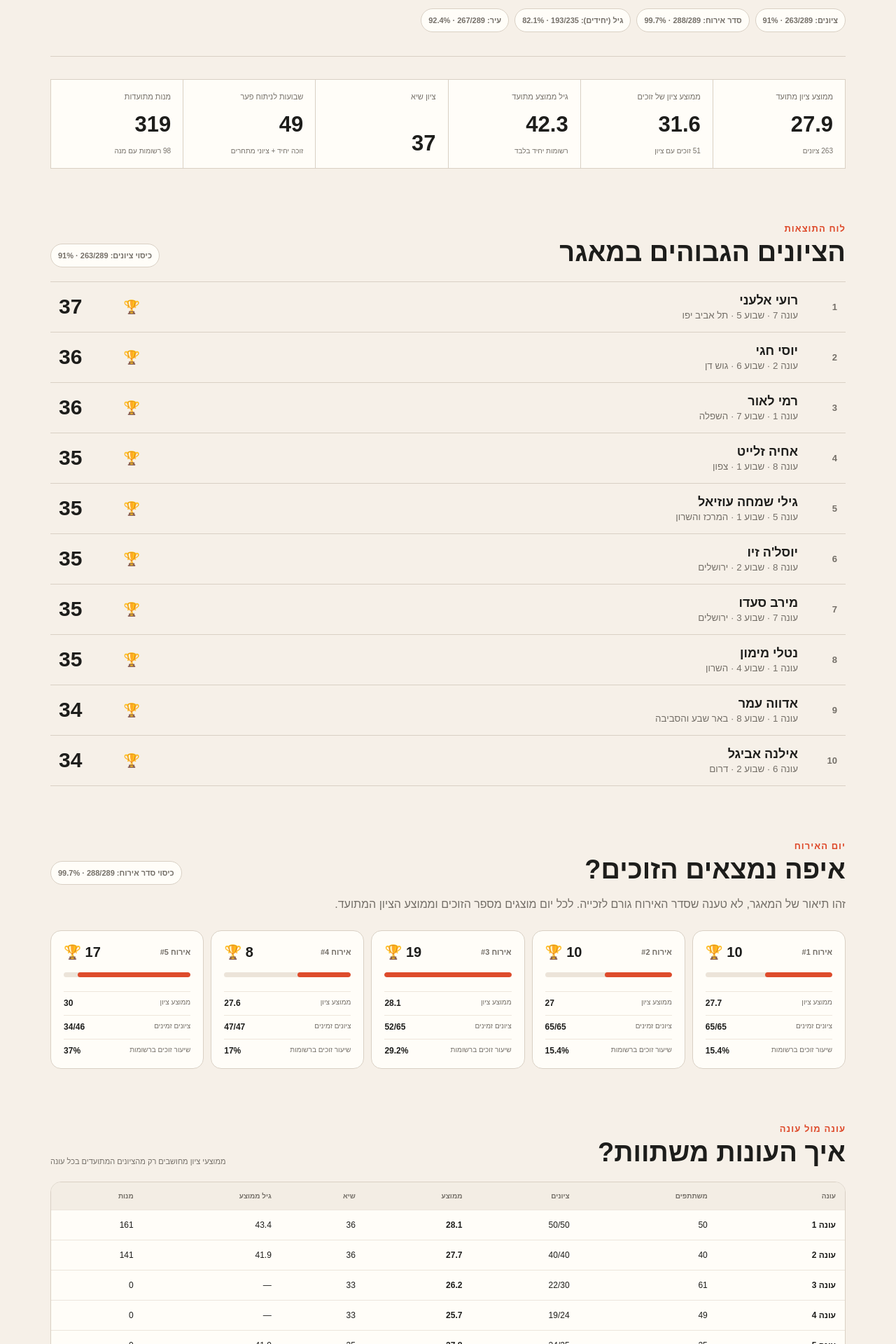
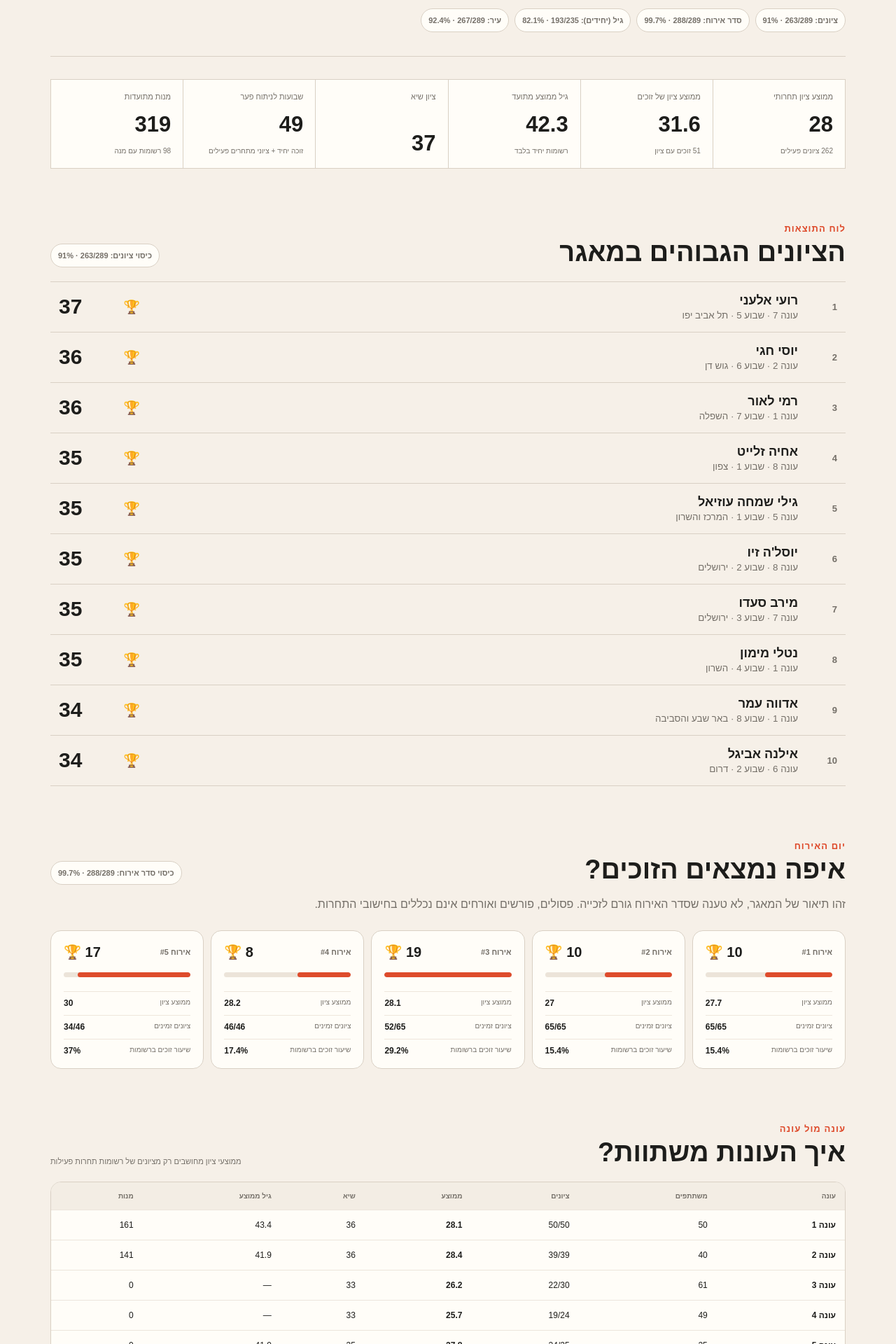
Before and after one commit to yossi-weinberger/come-dine-stats, a Next.js app: page /stats in a window 1280 px wide. Shown: the part 480-2400 px from the top of the page at 70% size. Built offline with nearby package versions, Linux system fonts and the light colour scheme.

Commit message:
apply competition state semantics to public stats

```diff
--- a/app/stats/page.tsx
+++ b/app/stats/page.tsx
@@ -3,6 +3,7 @@ import Link from 'next/link'
 import coverageJson from '@/data/reports/coverage.json'
 import { SiteFooter } from '@/components/site-footer'
 import { contestants } from '@/lib/data'
+import { competitionEntries, knownScores, scoreEntries } from '@/lib/competition'
 import type { Contestant } from '@/lib/types'
 
 export const metadata: Metadata = {
@@ -58,14 +59,6 @@ function percent(count: number, total: number) {
   return total ? Math.round((count / total) * 1000) / 10 : 0
 }
 
-function scoreEntries(items = contestants) {
-  return items.filter((entry) => typeof entry.score === 'number')
-}
-
-function knownScores(items = contestants) {
-  return scoreEntries(items).map((entry) => entry.score as number)
-}
-
 function barWidth(value: number, max: number) {
   if (!max) return 0
   return Math.max(3, Math.round((value / max) * 100))
@@ -99,9 +92,10 @@ const cityCoverage = coverage.overall.fieldCoverage.city
 const hostingCoverage = coverage.overall.fieldCoverage.hostingOrder
 
 export default function StatsPage() {
-  const scored = scoreEntries()
-  const scores = knownScores()
-  const scoredWinners = contestants.filter((entry) => entry.winner && typeof entry.score === 'number')
+  const activeEntries = competitionEntries(contestants)
+  const scored = scoreEntries(contestants)
+  const scores = knownScores(contestants)
+  const scoredWinners = activeEntries.filter((entry) => entry.winner && typeof entry.score === 'number')
   const winnerScores = scoredWinners.map((entry) => entry.score as number)
   const individualAges = contestants
     .filter((entry) => entry.entryType !== 'couple' && typeof entry.age === 'number')
@@ -112,8 +106,8 @@ export default function StatsPage() {
     .slice(0, 10)
 
   const hostingRows = [1, 2, 3, 4, 5].map((order) => {
-    const entries = contestants.filter((entry) => entry.hostingOrder === order)
-    const withScore = entries.filter((entry) => typeof entry.score === 'number')
+    const entries = activeEntries.filter((entry) => entry.hostingOrder === order)
+    const withScore = scoreEntries(entries)
     const winners = entries.filter((entry) => entry.winner)
     return {
       order,
@@ -129,6 +123,7 @@ export default function StatsPage() {
   const seasons = [...new Set(contestants.map((entry) => entry.season))].sort((a, b) => a - b)
   const seasonRows = seasons.map((season) => {
     const entries = contestants.filter((entry) => entry.season === season)
+    const activeSeasonEntries = competitionEntries(entries)
     const seasonScores = knownScores(entries)
     const ages = entries
       .filter((entry) => entry.entryType !== 'couple' && typeof entry.age === 'number')
@@ -136,11 +131,12 @@ export default function StatsPage() {
     return {
       season,
       entries: entries.length,
+      activeEntries: activeSeasonEntries.length,
       participants: entries.reduce((sum, entry) => sum + (entry.members?.length || 1), 0),
       scoreCount: seasonScores.length,
       averageScore: average(seasonScores),
       topScore: seasonScores.length ? Math.max(...seasonScores) : null,
-      winners: entries.filter((entry) => entry.winner).length,
+      winners: activeSeasonEntries.filter((entry) => entry.winner).length,
       averageAge: average(ages),
       dishes: entries.reduce((sum, entry) => sum + entry.dishes.length, 0),
     }
@@ -154,7 +150,8 @@ export default function StatsPage() {
   }
 
   const margins: WeekResult[] = []
-  for (const entries of weeks.values()) {
+  for (const weekEntries of weeks.values()) {
+    const entries = competitionEntries(weekEntries)
     const winners = entries.filter((entry) => entry.winner && typeof entry.score === 'number')
     const others = entries
       .filter((entry) => !entry.winner && typeof entry.score === 'number')
@@ -200,6 +197,7 @@ export default function StatsPage() {
   const maxCity = Math.max(...topCities.map((row) => row.count), 1)
 
   const menuCoverage = coverage.overall.menuCoverage
+  const exceptionalEntries = contestants.length - activeEntries.length
 
   return (
     <main className="statsPage">
@@ -225,11 +223,11 @@ export default function StatsPage() {
       </header>
 
       <section className="analysisStats" aria-label="סיכום סטטיסטי">
-        <StatCard label="ממוצע ציון מתועד" value={average(scores) ?? '—'} note={`${scored.length} ציונים`} />
+        <StatCard label="ממוצע ציון תחרותי" value={average(scores) ?? '—'} note={`${scored.length} ציונים פעילים`} />
         <StatCard label="ממוצע ציון של זוכים" value={average(winnerScores) ?? '—'} note={`${scoredWinners.length} זוכים עם ציון`} />
         <StatCard label="גיל ממוצע מתועד" value={average(individualAges) ?? '—'} note="רשומות יחיד בלבד" />
         <StatCard label="ציון שיא" value={scores.length ? Math.max(...scores) : '—'} />
-        <StatCard label="שבועות לניתוח פער" value={margins.length} note="זוכה יחיד + ציוני מתחרים" />
+        <StatCard label="שבועות לניתוח פער" value={margins.length} note="זוכה יחיד + ציוני מתחרים פעילים" />
         <StatCard label="מנות מתועדות" value={coverage.overall.dishes} note={`${menuCoverage.anyDish.count} רשומות עם מנה`} />
       </section>
 
@@ -265,7 +263,7 @@ export default function StatsPage() {
           <CoveragePill label="כיסוי סדר אירוח" field={hostingCoverage} />
         </div>
         <p className="analysisIntro">
-          זהו תיאור של המאגר, לא טענה שסדר האירוח גורם לזכייה. לכל יום מוצגים מספר הזוכים וממוצע הציון המתועד.
+          זהו תיאור של המאגר, לא טענה שסדר האירוח גורם לזכייה. פסולים, פורשים ואורחים אינם נכללים בחישובי התחרות.
         </p>
         <div className="hostingGrid">
           {hostingRows.map((row) => (
@@ -291,7 +289,7 @@ export default function StatsPage() {
             <div className="eyebrow">עונה מול עונה</div>
             <h2 id="season-compare-title">איך העונות משתוות?</h2>
           </div>
-          <span className="analyticsNote">ממוצעי ציון מחושבים רק מהציונים המתועדים בכל עונה</span>
+          <span className="analyticsNote">ממוצעי ציון מחושבים רק מציונים של רשומות תחרות פעילות</span>
         </div>
         <div className="seasonTableWrap">
           <table className="seasonCompareTable">
@@ -311,7 +309,7 @@ export default function StatsPage() {
                 <tr key={row.season}>
                   <th><Link href={`/seasons/${row.season}`}>עונה {row.season}</Link></th>
                   <td>{row.participants}</td>
-                  <td>{row.scoreCount}/{row.entries}</td>
+                  <td>{row.scoreCount}/{row.activeEntries}</td>
                   <td><strong>{row.averageScore ?? '—'}</strong></td>
                   <td>{row.topScore ?? '—'}</td>
                   <td>{row.averageAge ?? '—'}</td>
@@ -329,7 +327,7 @@ export default function StatsPage() {
             <div className="eyebrow">הפרש מהמקום הבא</div>
             <h2 id="margin-title">ניצחונות מוחצים וצמודים</h2>
           </div>
-          <span className="analyticsNote">{margins.length} שבועות עם נתונים מתאימים</span>
+          <span className="analyticsNote">{margins.length} שבועות עם נתונים תחרותיים מתאימים</span>
         </div>
         <div className="marginColumns">
           <div className="marginPanel">
@@ -429,7 +427,8 @@ export default function StatsPage() {
         <p>
           כל החישובים נעשים מהנתונים המנורמלים באתר. נתון חסר לא הופך לאפס ולא מושלם בהשערה;
           זוגות מוחרגים ממדדים אישיים כמו גיל; ופער ניצחון מחושב רק בשבוע שבו יש זוכה יחיד עם ציון
-          ולפחות מתחרה נוסף עם ציון. לכן המספרים יכולים להשתנות כשהמאגר מתעשר או כשעונה 10 מתקדמת.
+          ולפחות מתחרה פעיל נוסף עם ציון. {exceptionalEntries} רשומות חריגות (פסילה, פרישה או אורח) נשארות במאגר
+          ובדפי ההקשר שלהן, אך אינן מעוותות ממוצעי תחרות רגילים.
         </p>
       </aside>
 
```
